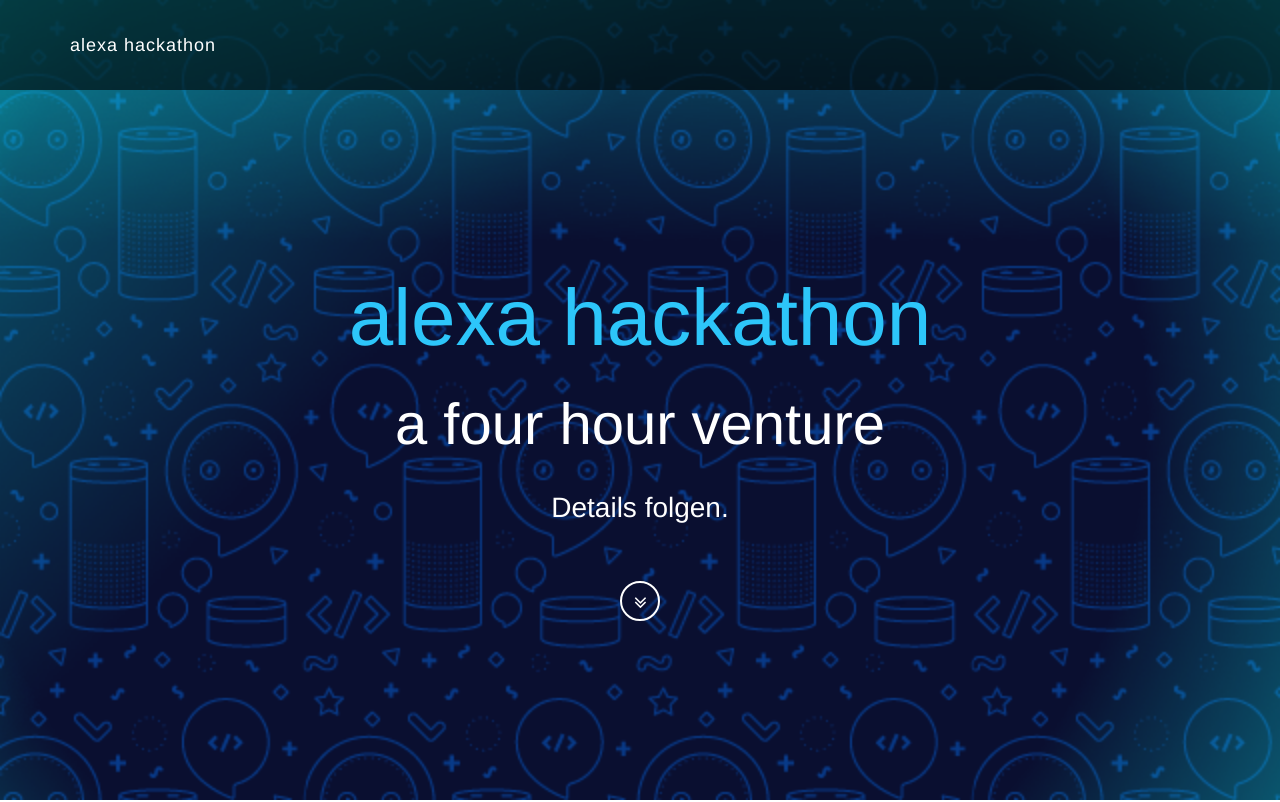
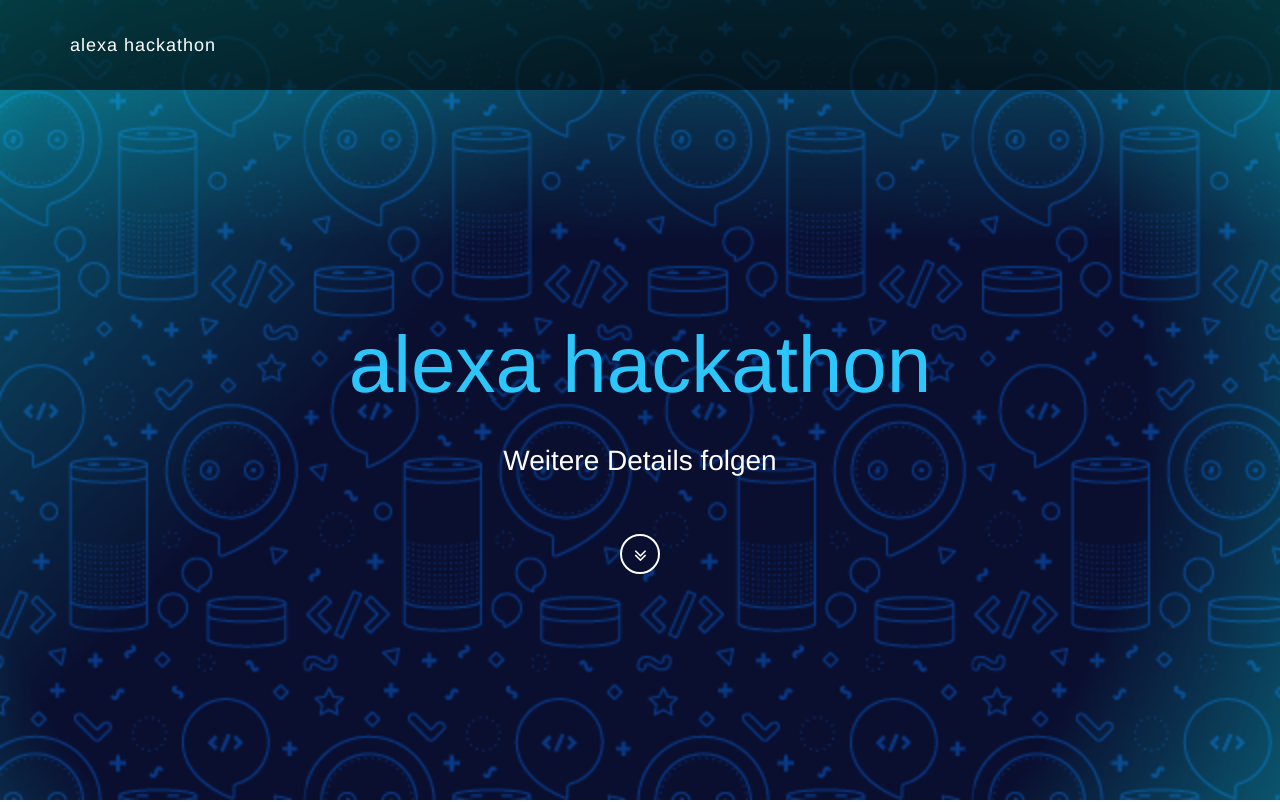
Before and after one commit to HackInstitute/alexa-hackathon, a plain HTML site: page index.de.html in a window 1280 px wide. Shown: the top 802 px of the page. Drawn offline with Linux system fonts and the light colour scheme; some packages are replaced by stand-ins of ours.

Commit message:
Update alexa hackathon event

```diff
--- a/index.de.html
+++ b/index.de.html
@@ -90,9 +90,9 @@
                     <div class="col-md-8 col-md-offset-2">
                         <!--<p class="intro-keywords">Invent. Design. Develop.</p>-->
                         <h1 class="brand-heading alexa"><strong>alexa</strong> hackathon</h1>
-                        <h2 class="brand-heading">a four hour venture</h2>
+                        <!--<h2 class="brand-heading">a four hour venture</h2>-->
                         <p class="intro-text">
-                            Details folgen.
+                            Weitere Details folgen
                         </p>
                         <p>
                             <a href="#about" class="btn btn-circle page-scroll">
```
Also changed, not shown: index.en.html (+1 -1 lines), img/banner-1600x800.png.png, img/banner-400x400.png.png, 1 other file.
